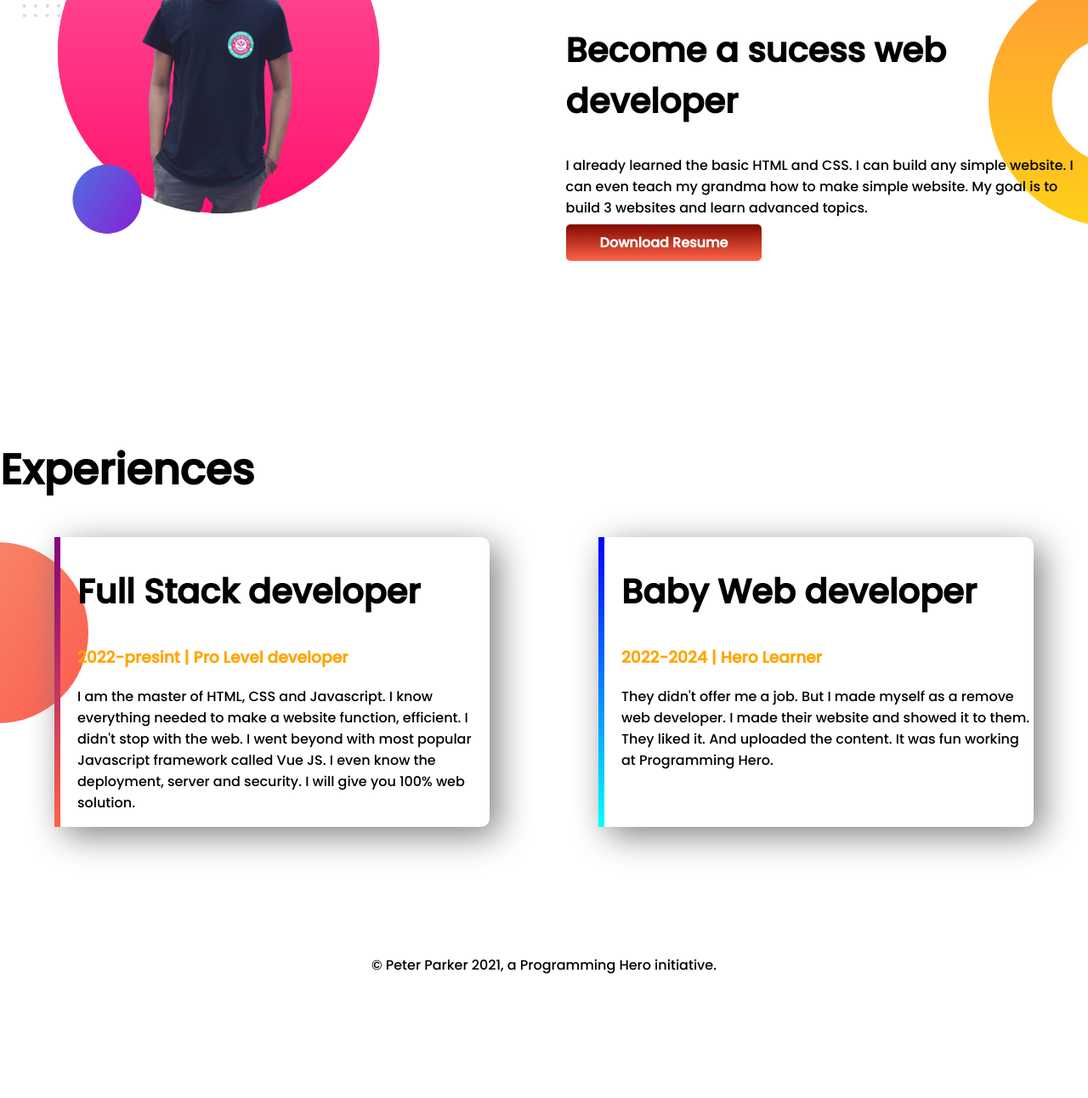
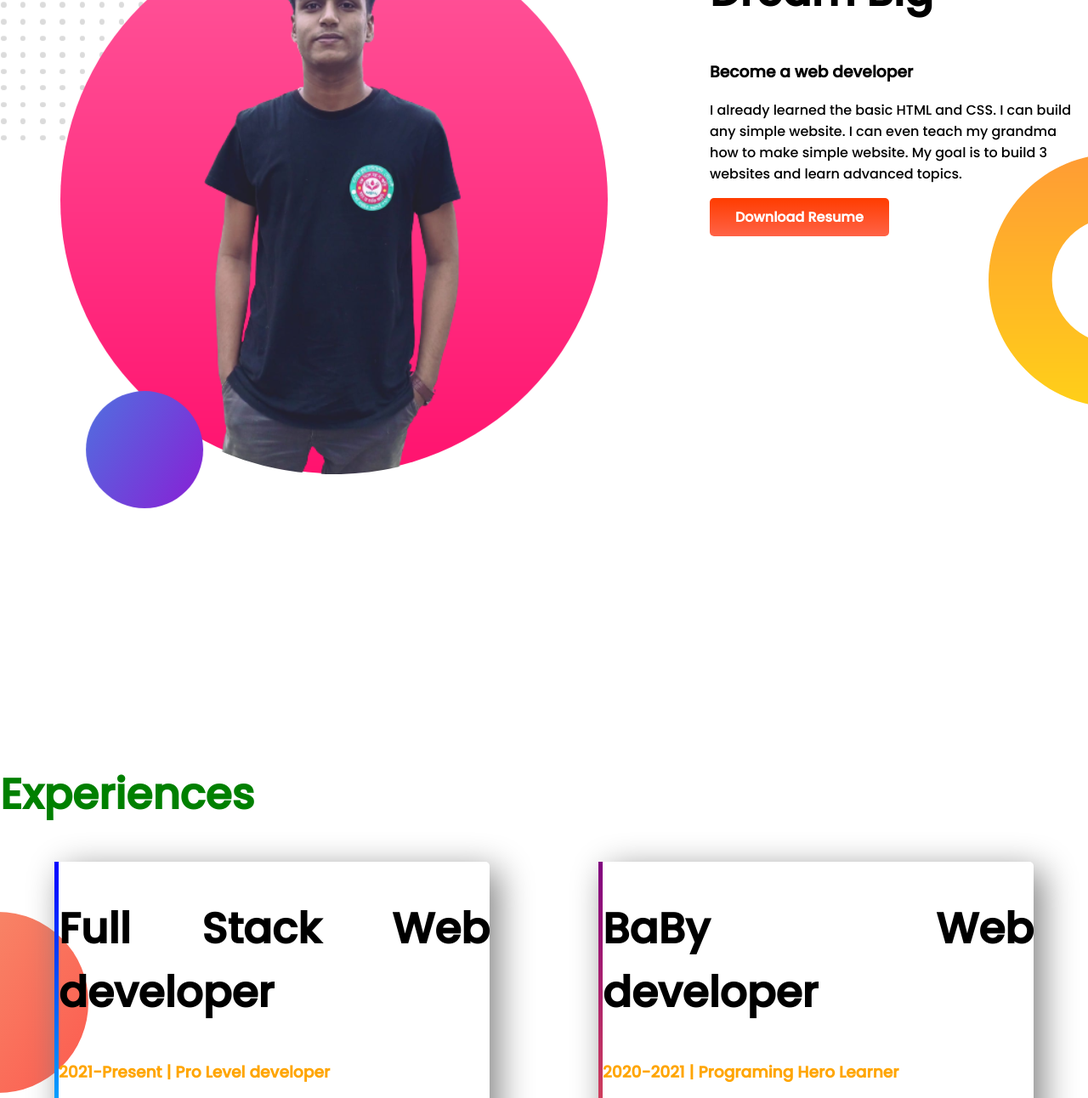
Before and after one commit to Abdullah-al-amin/first-developer-portpolio, a plain HTML site: page index.html in a window 1280 px wide. Shown: the part 774-2066 px from the top of the page at 85% size. Before the commit the page ends 1938 px from the top, so only its background shows below. Drawn offline with Linux system fonts and the light colour scheme.

Commit message:
again new update

```diff
--- a/index.html
+++ b/index.html
@@ -4,76 +4,72 @@
 <head>
     <meta charset="UTF-8">
     <meta http-equiv="X-UA-Compatible" content="IE=edge">
-    <meta name="viewport" content="width=`, initial-scale=1.0">
-    <title>My first portpolio</title>
+    <meta name="viewport" content="width=device-width, initial-scale=1.0">
+    <link rel="stylesheet" href="style.css">
     <link rel="preconnect" href="https://fonts.googleapis.com">
     <link rel="preconnect" href="https://fonts.gstatic.com" crossorigin>
     <link href="https://fonts.googleapis.com/css2?family=Poppins:wght@500&display=swap" rel="stylesheet">
-    <link rel="stylesheet" href="style.css">
+    <title>My first portpolio</title>
 </head>
 
 <body>
-    <section class="top-banner flexible-container">
+    <section class="top-baner flexible-container">
         <div class="half-width">
             <h1>Welcome To</h1>
-            <h1><span class="color"> A.A.A Shuvo </span> World !!</h1>
-            <h3>Build Climber and Train Stopper</h3>
-            <p>You might saw me laughing, crying alone, and stopping to do something. But nobody pays me a dime for that
-                work. That's why I am learning and mastering web development. I will not stop until I become the Web
-                Development Hero. I know i can do it. Because i am stong and determind</p>
-            <a class="link-button" target="blank" href="https://www.facebook.com/profile.php?id=100054600245292">HIRE
-                ME</a>
+            <h2><span class="color-orange">Abdullah al-amin </span>World !</h2>
+            <h3>Future web-developer</h3>
+            <p>You might saw me jumping, climbing buildings, and stopping trains. But nobody pays me a dime for that
+                work.That's why I am learning and mastering web development. I will not stop until I become the Web
+                Development Hero.
+            </p>
+            <a class="link-botton" target="_blank" href="https://www.facebook.com/profile.php?id=100054600245292">Hire
+                Me </a>
+
         </div>
-
         <div class="half-width">
             <img src="images/my-bg.png" alt="">
         </div>
     </section>
     <section class="dream-big flexible-container">
-
-        <div class="half-width">
+        <div>
             <img src="images/my-bg (1).png" alt="">
         </div>
-
-        <div class="half-width">
-
+        <div>
             <h1>Dream Big</h1>
-            <h2>Become a sucess web developer</h2>
+            <h3>Become a web developer</h3>
             <p>I already learned the basic HTML and CSS. I can build any simple website. I can even teach my grandma how
                 to make simple website. My goal is to build 3 websites and learn advanced topics.</p>
-            <a class="link-button" target="_blank"
+            <a class="link-botton" target="_blank"
                 href="https://www.facebook.com/profile.php?id=100054600245292">Download Resume</a>
         </div>
-
     </section>
     <section class="experience-area">
-        <h1>Experiences</h1>
+        <div class="new-color">
+            <h1>Experiences</h1>
+        </div>
 
         <div class="flexible-container">
 
-            <div id="full-stack-experience" class="experience-item">
-                <h2>Full Stack developer</h2>
-                <h3 class="color">2022-presint | Pro Level developer</h3>
+            <div id="full-stack-web" class="experience-item">
+                <h1>Full Stack Web developer</h1>
+                <h3>2021-Present | Pro Level developer</h3>
                 <p>I am the master of HTML, CSS and Javascript. I know everything needed to make a website function,
                     efficient. I didn't stop with the web. I went beyond with most popular Javascript framework called
                     Vue
                     JS. I even know the deployment, server and security. I will give you 100% web solution.</p>
             </div>
-
-            <div id="web-dev-experience" class="experience-item">
-                <h2>Baby Web developer</h2>
-                <h3 class="color">2022-2024 | Hero Learner</h3>
+            <div id="baby-web-dev" class="experience-item">
+                <h1>BaBy Web developer</h1>
+                <h3>2020-2021 | Programing Hero Learner</h3>
                 <p>They didn't offer me a job. But I made myself as a remove web developer. I made their website and
                     showed
                     it to them. They liked it. And uploaded the content. It was fun working at Programming Hero.</p>
             </div>
-
         </div>
     </section>
     <footer>
-        <p>© Peter Parker 2021, a Programming Hero initiative.</p>
+        <p>© Abdullah al-amin 2021, a Programming Hero initiative.</p>
     </footer>
-
 </body>
 
 </html>
--- a/style.css
+++ b/style.css
@@ -1,6 +1,26 @@
 body{
     font-family: 'Poppins', sans-serif;
     margin: 0;
+
+}
+.color-orange{
+    color:orange
+}
+.flexible-container{
+    display: flex;
+    margin-bottom: 150px;
+
+}
+.half-width{
+    width: 50%;
+    padding: 2%;
+    padding-top: 10px;
+    padding-left: 120px;
+    text-align: justify;
+}
+.half-width img{
+    width: 80%;
+
 }
 h1{
     font-size: 50px;
@@ -8,29 +28,18 @@ h1{
 h2{
     font-size: 40px;
 }
-.color{
-    color:orange;
-}
-.flexible-container{
-    display: flex;
-    margin-bottom: 150px;
-}
-.half-width{
-    width: 50%;
-    padding-left:2%;
-}
-.half-width img{
-    width: 80%;
-}
-.link-button{
+
+.link-botton{
     text-decoration: none;
-    background-image: linear-gradient(rgb(128, 9, 0), tomato);
-    padding: 10px 40px;
-    color:white;
+    background-image: linear-gradient(rgb(255, 60, 0),tomato);
+    color: white;
+    padding: 10px 30px;
     font-weight: 700;
     border-radius: 5px;
+    position: absolute;
+
 }
-.top-banner{
+.top-baner{
     background-image: url(images/top-banner.png);
     background-repeat: no-repeat;
 }
@@ -45,26 +54,31 @@ h2{
     background-position: left;
 }
 .experience-item{
-    width: 40%;
+    width: 80%;
     margin-left: 5%;
-    margin-right:5%;
-    padding-left: 20px;
-    border-radius: 10px;
-    box-shadow: 10px 10px 40px gray;
+    margin-right: 5%;
+    border-radius: 5px;
+    box-shadow:10px 10px 40px gray;
+    text-align: justify;
+}
+.experience-item h3{
+    color: orange;
+}
+.new-color{
+    color: green;
+}
 
+#full-stack-web{
+        border-left: 5px solid;
+        border-image: linear-gradient(blue,cyan);
+        border-image-slice: 1;
 }
-#web-dev-experience{
-    border-left: 7px solid;
-    border-image: linear-gradient(blue,cyan);
-    border-image-slice: 1;
+#baby-web-dev{
 
-
-}
-#full-stack-experience{
-    border-left: 7px solid;
+    border-left: 5px solid;
     border-image: linear-gradient(purple,tomato);
     border-image-slice: 1;
 }
-footer p {
+footer p{
     text-align: center;
 }
```
